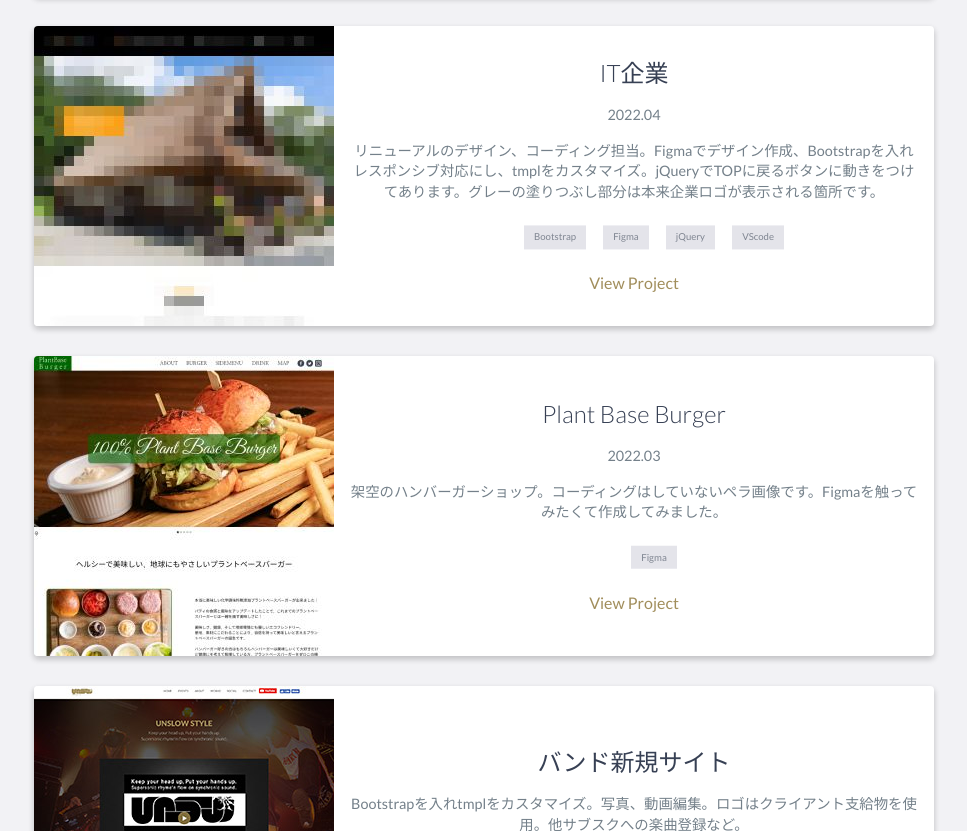
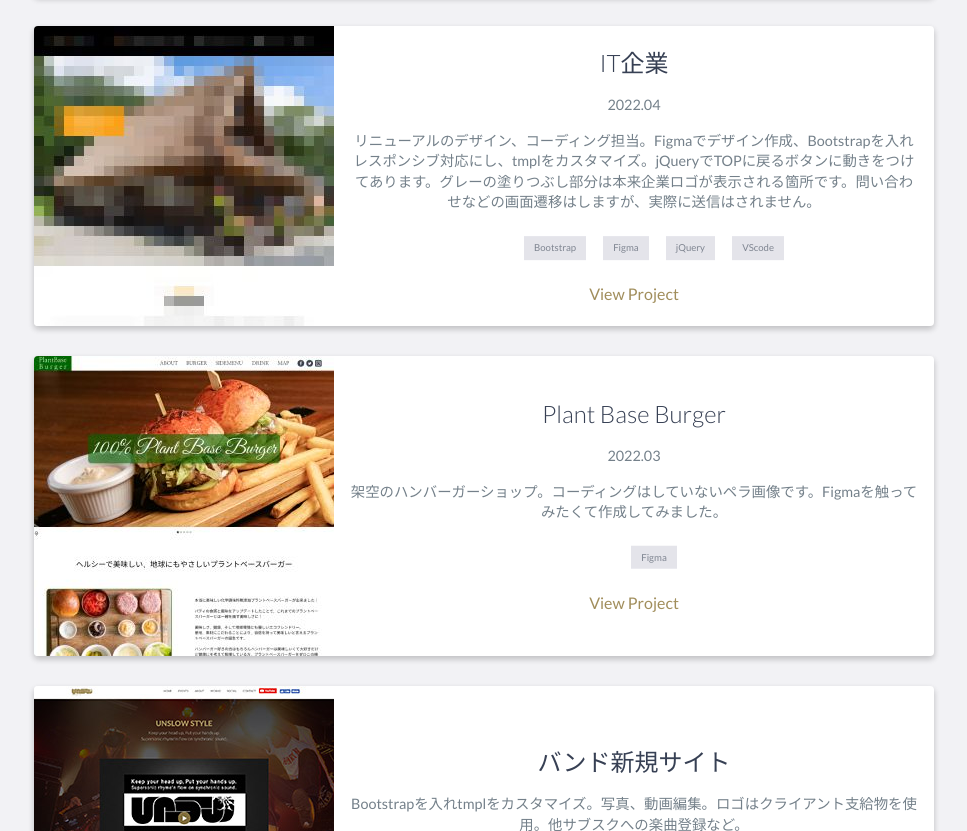
Before and after one commit to angeistory/portfolio, a website: page index.html in a window 1280 px wide. Shown: the part 1500-2331 px from the top of the page, without its empty margins (156-1123 px from the left). Drawn offline with nearby package versions, Linux system fonts and the light colour scheme.

Commit message:
フォームが実際に送信されない事を追記

```diff
--- a/index.html
+++ b/index.html
@@ -130,7 +130,7 @@
 						<h3>IT企業</h3>
 						<p>2022.04</p>
 						<p>
-							リニューアルのデザイン、コーディング担当。Figmaでデザイン作成、Bootstrapを入れレスポンシブ対応にし、tmplをカスタマイズ。jQueryでTOPに戻るボタンに動きをつけてあります。グレーの塗りつぶし部分は本来企業ロゴが表示される箇所です。
+							リニューアルのデザイン、コーディング担当。Figmaでデザイン作成、Bootstrapを入れレスポンシブ対応にし、tmplをカスタマイズ。jQueryでTOPに戻るボタンに動きをつけてあります。グレーの塗りつぶし部分は本来企業ロゴが表示される箇所です。問い合わせなどの画面遷移はしますが、実際に送信はされません。
 						</p>
 						<ul class="tool">
 							<li>Bootstrap</li>
```
